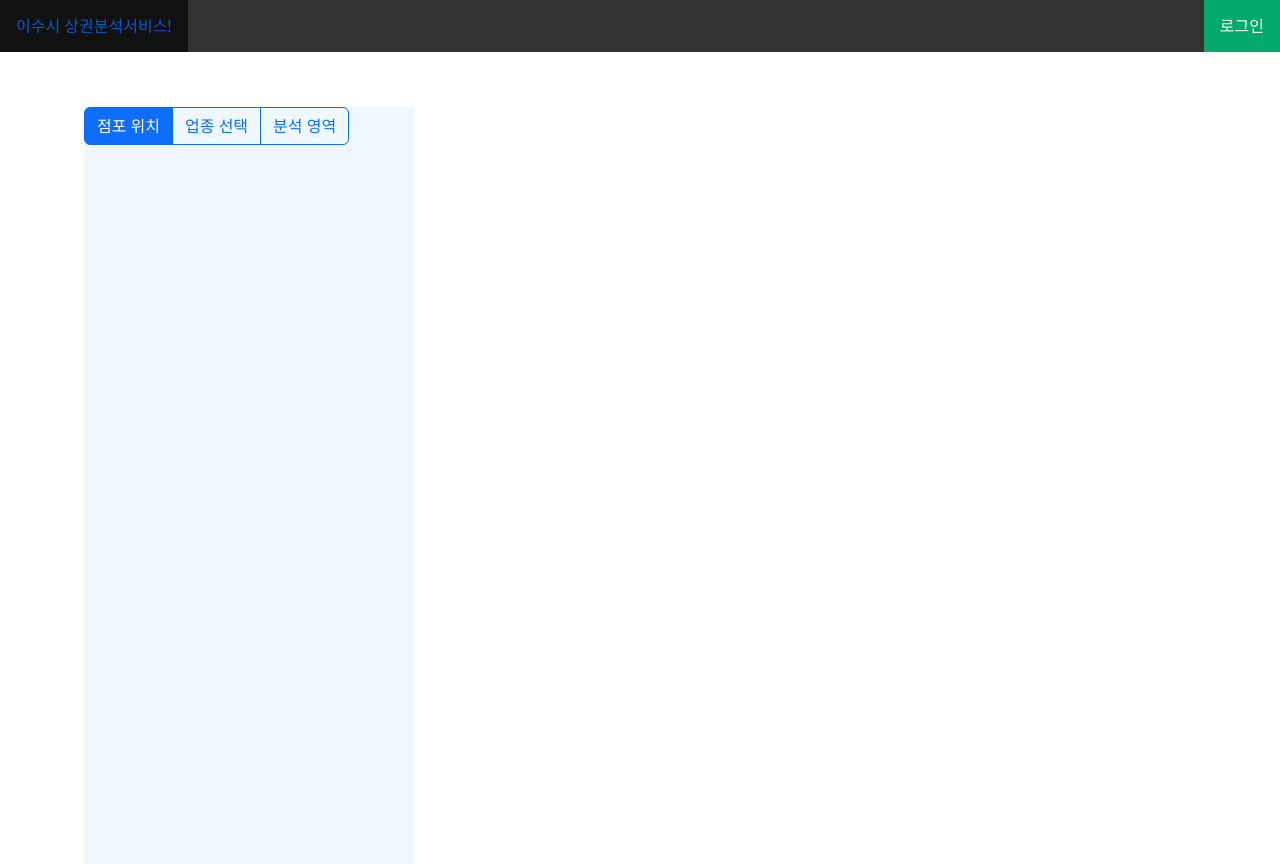
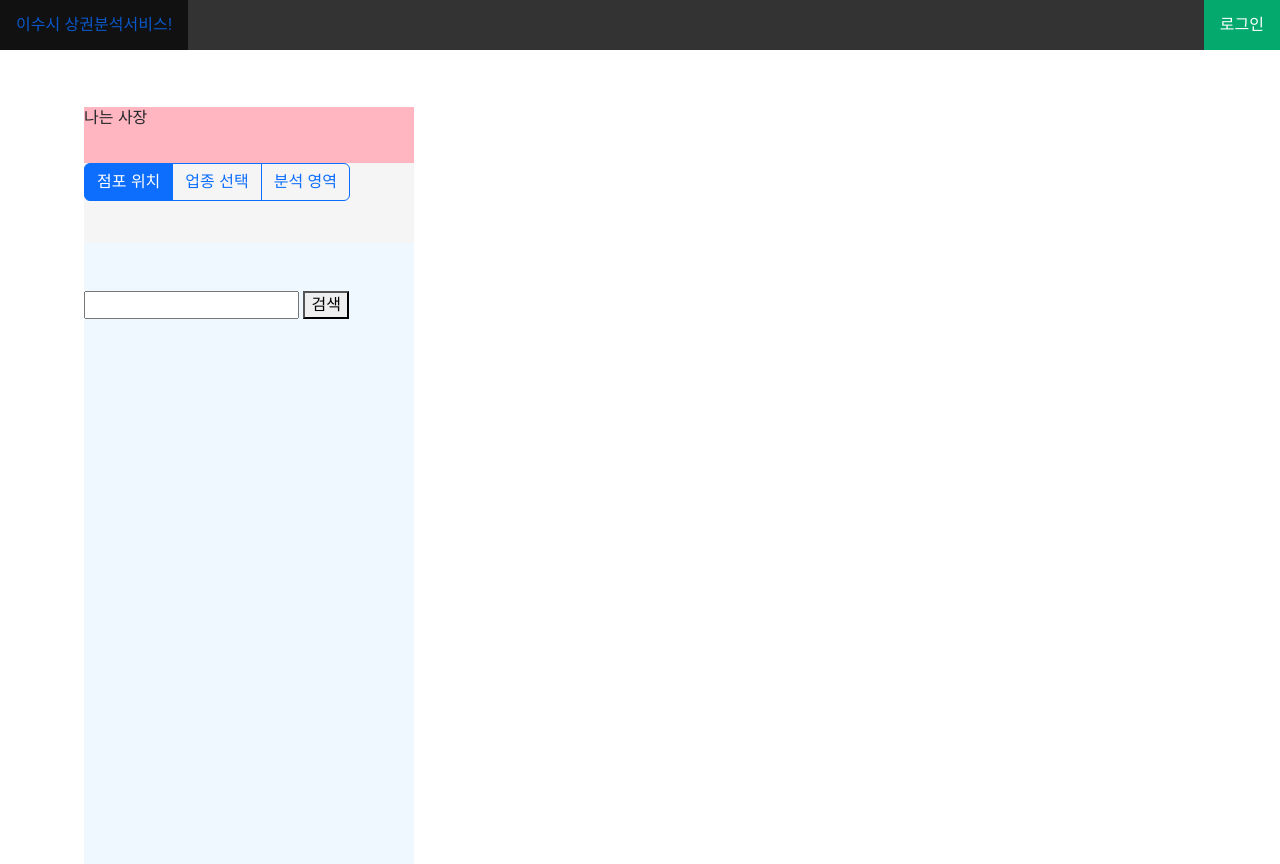
Before and after one commit to heejinshin/5_team, a Django app: page /service/map in a window 1280 px wide. Run offline with Django 4.2, Linux system fonts and the light colour scheme; some libraries are stand-ins or nearby versions.

Commit message:
board 정리
점포 위치 업종 선택 분석 영역만 추가

```diff
--- a/map_system/templates/choosebar.html
+++ b/map_system/templates/choosebar.html
@@ -87,7 +87,7 @@
         </div>
     </div>
 
-    <script src="script.js"></script> <!-- JavaScript 파일 연결 -->
+    <script src="choosebar.js"></script> <!-- JavaScript 파일 연결 -->
     <script src="https://cdn.jsdelivr.net/npm/bootstrap@5.2.3/dist/js/bootstrap.bundle.min.js" integrity="sha384-kenU1KFdBIe4zVF0s0G1M5b4hcpxyD9F7jL+jjXkk+Q2h455rYXK/7HAuoJl+0I4" crossorigin="anonymous"></script>
 </body>
 </html>
--- a/map_system/templates/map.html
+++ b/map_system/templates/map.html
@@ -11,7 +11,14 @@
 
   <style>
     html,
-    body,
+    body{
+    width: 100%;
+    height: 100%;
+    font: 100% / 1.4 "맑은 고딕", Arial, Verdana, Helvetica, sans-serif;
+    margin: 0px;
+    padding: 0px;
+}
+
     #map {
       position: relative;
       width: 100%;
@@ -28,10 +35,41 @@
       top: 107px;
       background-color: aliceblue;
       z-index: 1;
+      /* display: flex; */
+      /* justify-content:space-evenly; */
+      /* flex-wrap: wrap; */
     }
+    #board > .name {
+      position: static;
+      width: 330px;
+      height: 56px;
+      /* left: 84px;
+      top: 107px; */
+      background-color: lightpink;
+      z-index: 1;
+      justify-content:center;
+
+    }
+    #board > .box {
+      position: sticky;
+      width: 330px;
+      height: 80px;
+      /* left: 84px;
+      top: 107px; */
+      background-color: whitesmoke;
+      z-index: 1;
+      justify-content:center;
+
+    }
+
     .row{
       display: flex;
     }
+    .break {
+    flex-basis: 100%;
+    height: 0;
+    }
+
     ul {
   list-style-type: none;
   margin: 0;
@@ -71,10 +109,10 @@ li a:hover:not(.active) {
   <li><a href="#home">이수시 상권분석서비스!</a></li>
   <li style="float:right"><a class="active" href="#about">로그인</a></li>
 </ul>
-
   <div id="map"></div>
   <div id="board">
-    <div class="row">
+    <div class="name">나는 사장</div>
+    <div class="box"><div class="row">
       <div class="col ">
         <div class="btn-group" role="group" aria-label="Basic radio toggle button group">
           <input type="radio" class="btn-check" name="btnradio" id="btnradio1" autocomplete="off" checked>
@@ -86,6 +124,15 @@ li a:hover:not(.active) {
         </div>
       </div>
     </div></div>
+  <div class="row">
+    <div class="col mt-5">
+      <div id="searchContainer">
+        <input type="text" id="searchInput">
+        <button id="searchButton">검색</button>
+      </div>
+    </div>
+  </div>
+</div>
 
   <script type="text/javascript" src="//dapi.kakao.com/v2/maps/sdk.js?appkey=cbb4e0aa49904153effd8af45c4263c2"></script>
   <script>
```
Lines whose indentation alone changed are shown as unchanged.
